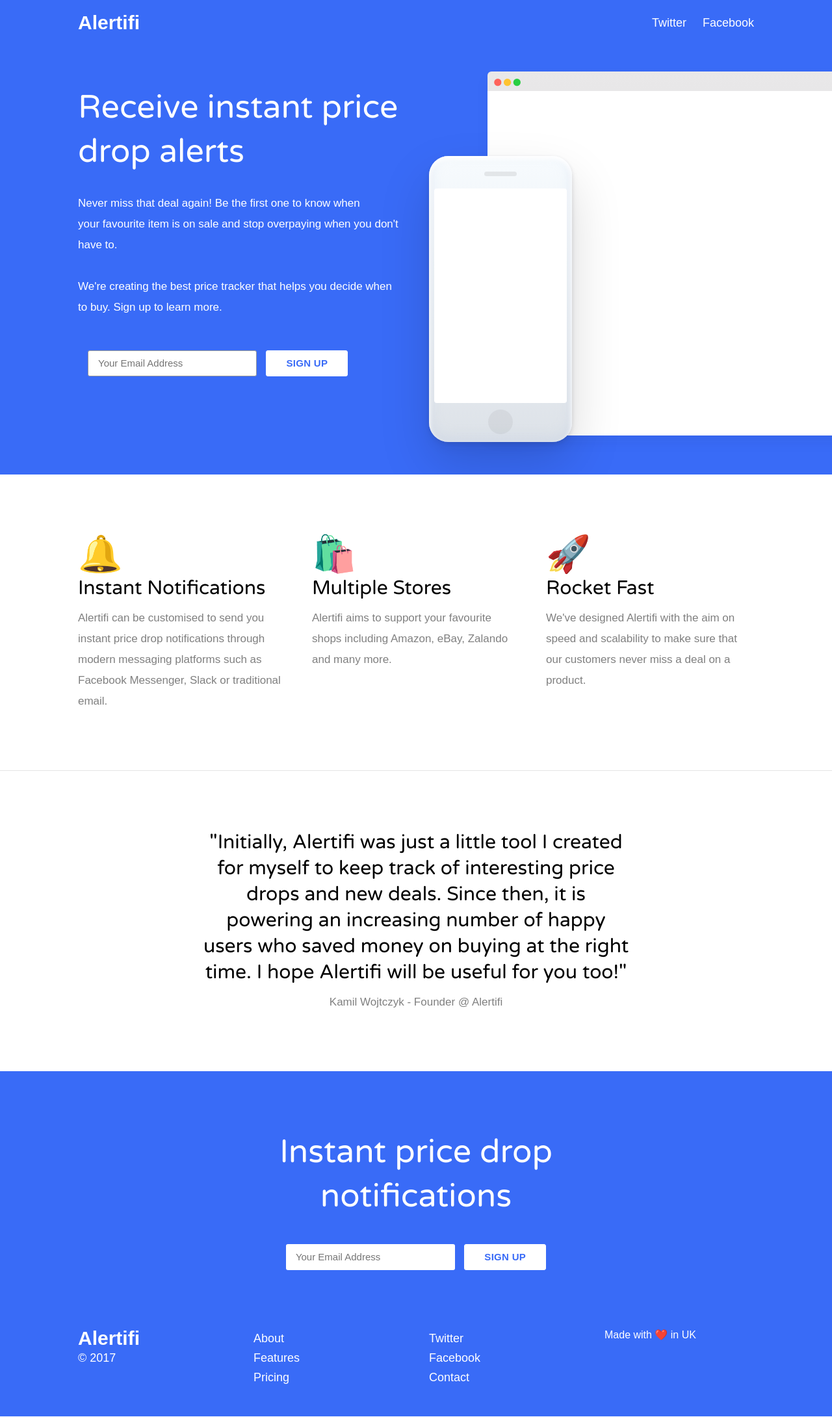
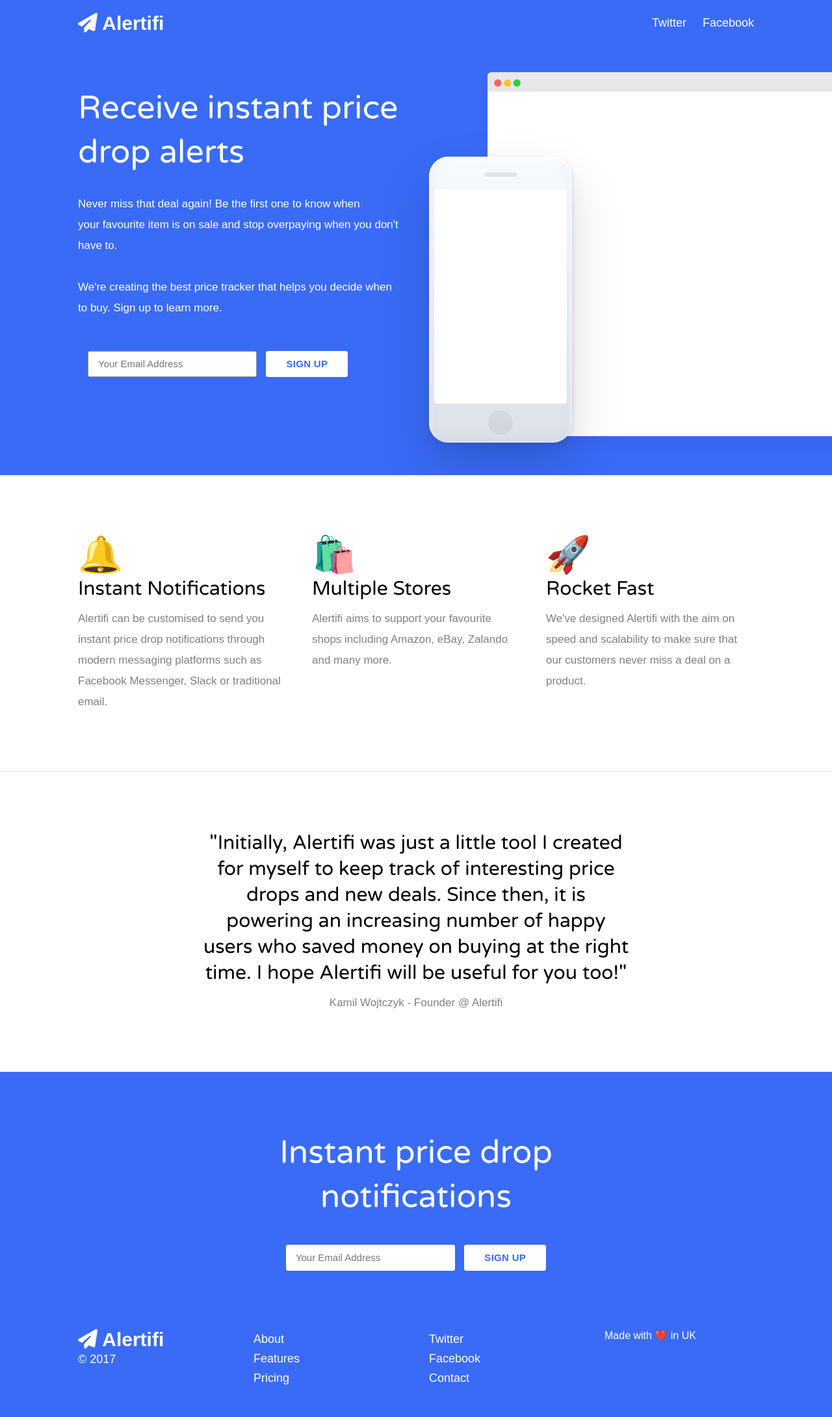
Before and after one commit to K0ff33/alertifi-messenger-bot, a plain HTML site: page public/index.html in a window 1280 px wide. Shown: the whole page at 65% size. Drawn offline with Linux system fonts and the light colour scheme.

Commit message:
Font Awesome plane in the logo

```diff
--- a/public/index.html
+++ b/public/index.html
@@ -9,6 +9,7 @@
   <meta name="viewport" content="width=device-width,initial-scale=1">
   <link rel="stylesheet" type="text/css" href="css/main.css">
   <link rel="stylesheet" type="text/css" href="css/devices.css">
+  <script defer src="https://use.fontawesome.com/50e8e5e43c.js"></script>
 </head>
 
 <body>
@@ -17,6 +18,7 @@
       <div class="col-12 spread">
         <div>
           <a class="logo">
+            <i class="fa fa-paper-plane" aria-hidden="true"></i>
               Alertifi
             </a>
         </div>
@@ -155,6 +157,7 @@
     <div class="container-lrg footer-nav flex">
       <div class="col-3 vertical">
         <a class="logo">
+            <i class="fa fa-paper-plane" aria-hidden="true"></i>
             Alertifi
           </a>
         <a class="nav-link2">
```
